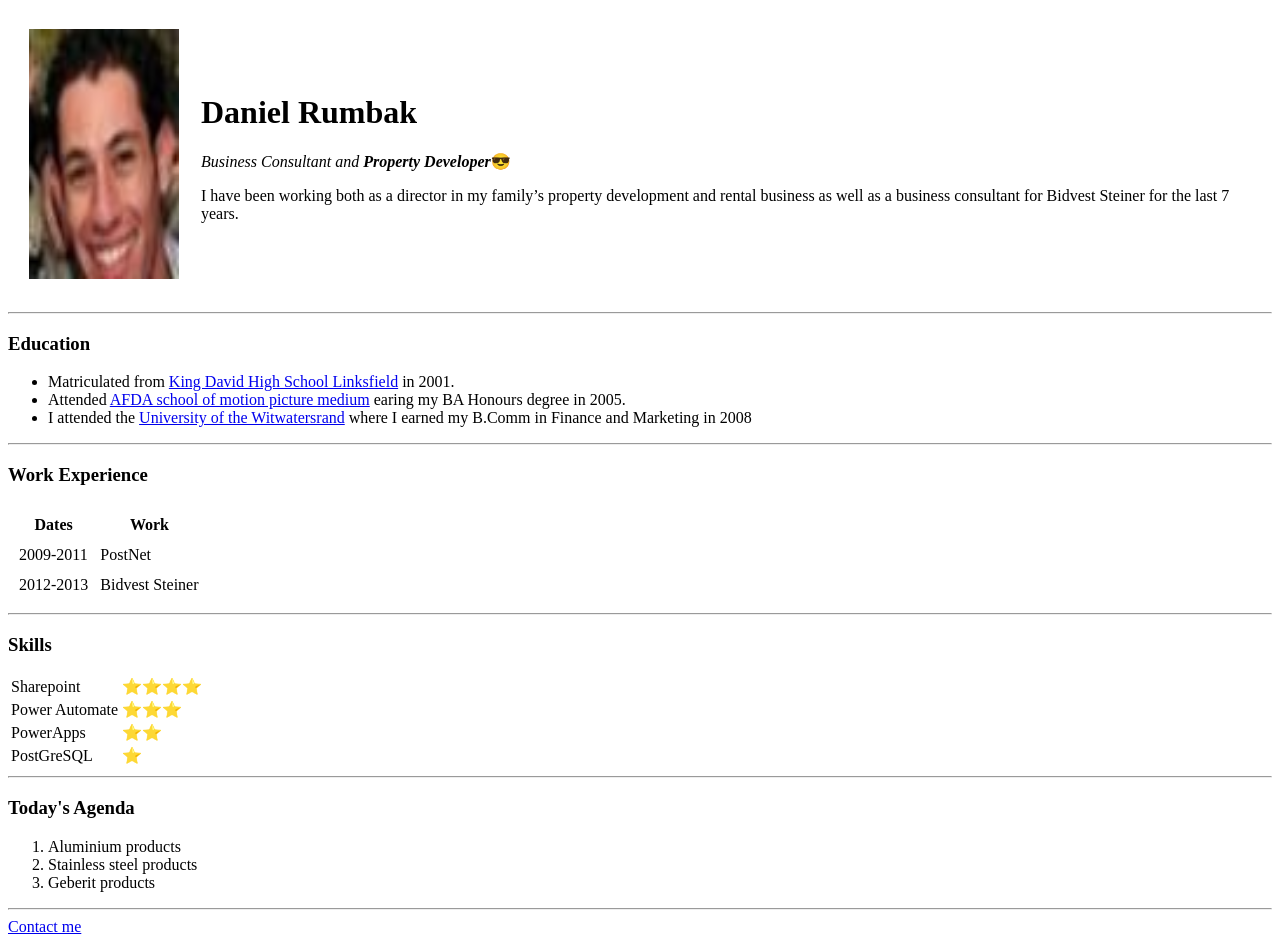
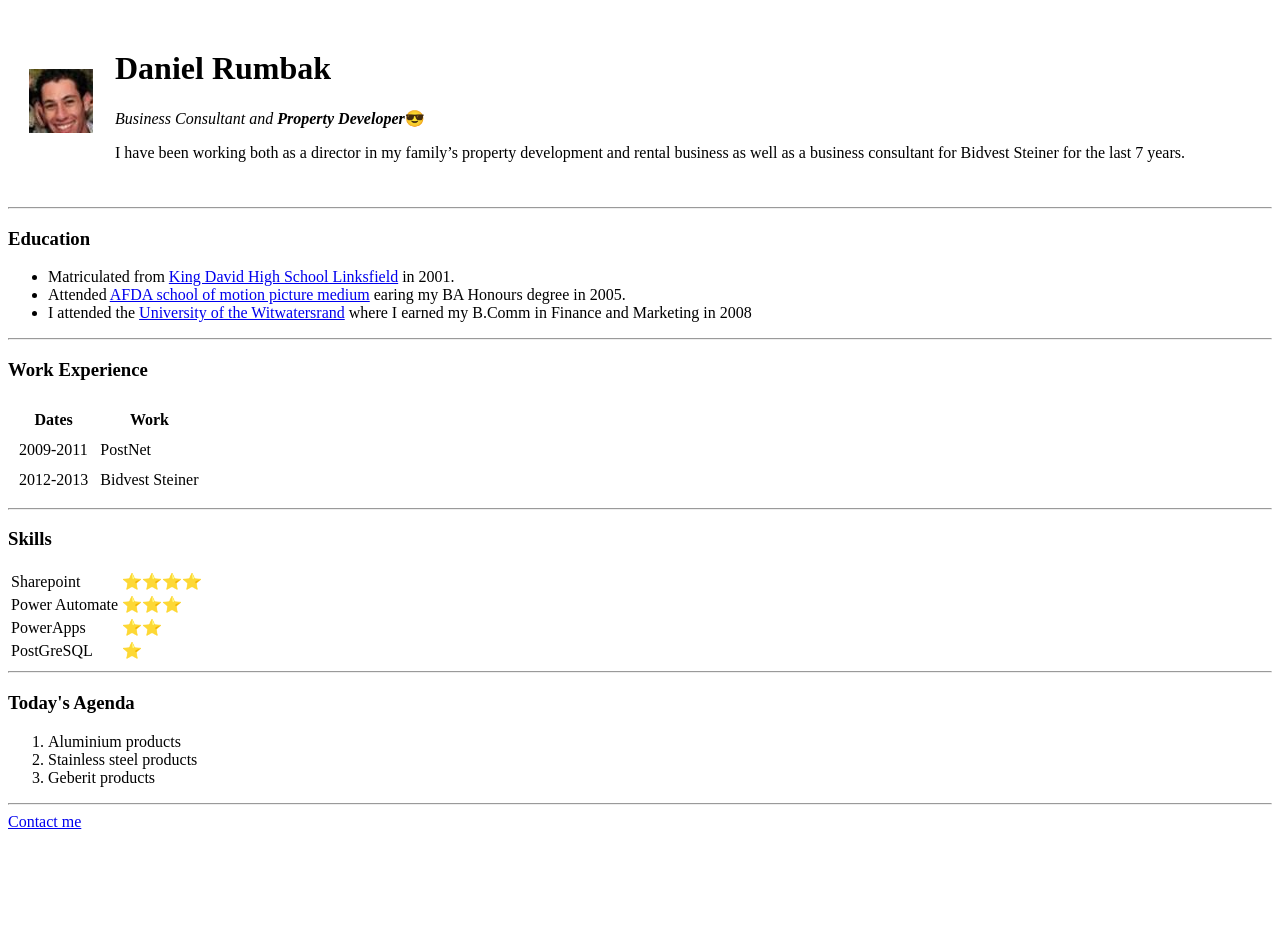
Before and after one commit to DRumbak/DanielCV, a plain HTML site: page index.html in a window 1280 px wide. After the commit the page ends 839 px from the top, so only its background shows below. Drawn offline with Linux system fonts and the light colour scheme.

Commit message:
Update index.html

```diff
--- a/index.html
+++ b/index.html
@@ -9,7 +9,7 @@
     <body>
       <table cellspacing="20">
         <tr>
-          <td><img src="Images/Daniel.jpg" height="250px" width="150px" alt="Daniel Rumbak's profile picture"></td>
+          <td><img src="Images/Daniel.jpg" alt="Daniel Rumbak's profile picture"></td>
           <td>
             <h1>Daniel Rumbak</h1>
             <p><em>Business Consultant and <strong>Property Developer</strong></em>😎</p>
```
